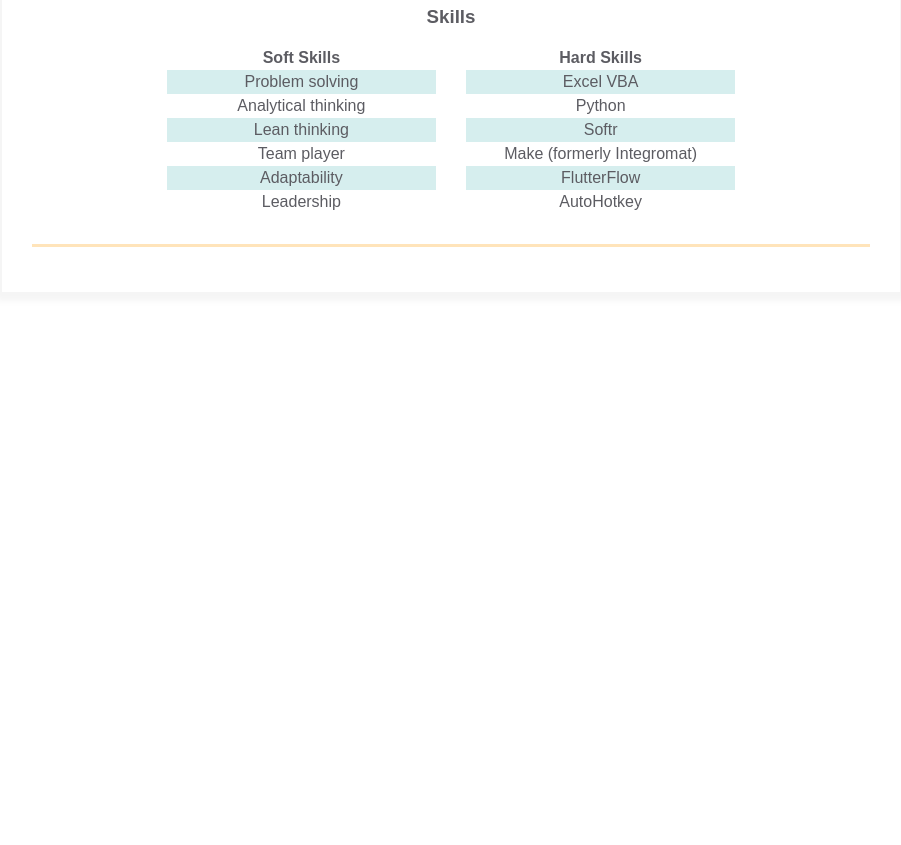
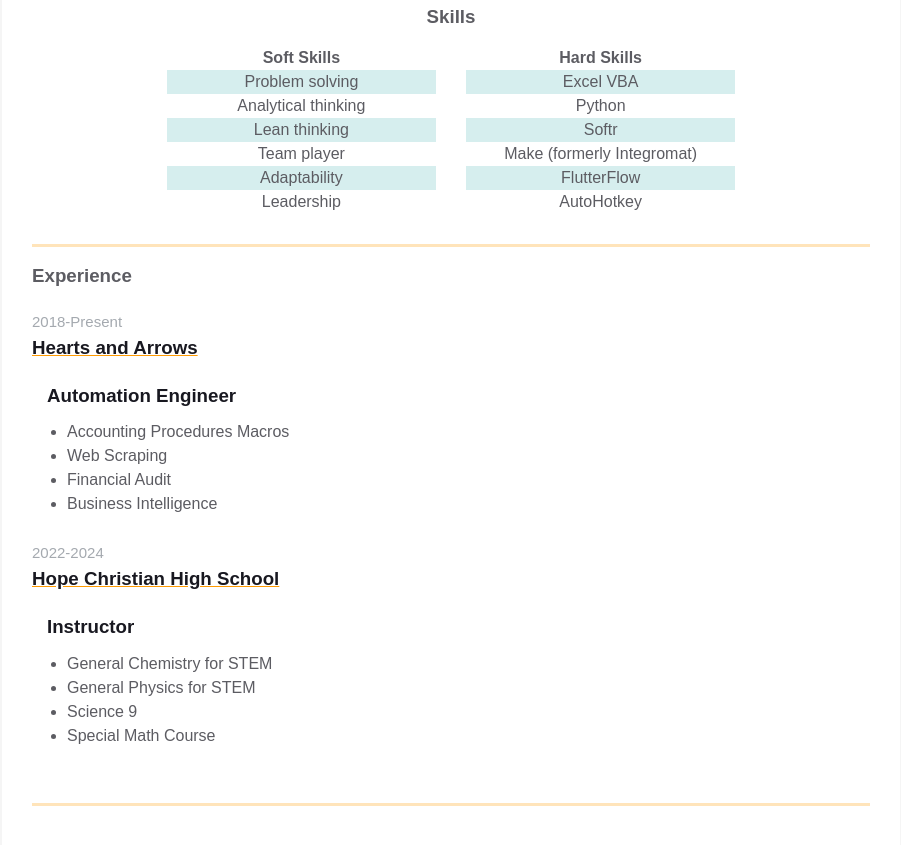
Before and after one commit to cjuc05/homepage, a plain HTML site: page index.html in a window 1280 px wide. Shown: the part 479-1324 px from the top of the page, without its empty margins (189-1090 px from the left). Before the commit the page ends 822 px from the top, so only its background shows below. Drawn offline with Linux system fonts and the light colour scheme.

Commit message:
Added Experience section

```diff
--- a/index.html
+++ b/index.html
@@ -125,6 +125,58 @@
               </div>
             </div>
           </div>
+          <div class="container">
+            <div class="resume__block">
+                <div class="main-info fh">
+                    <div class="experiences">
+                        <h3 class="experiences__header">Experience</h3>
+                            <div class="experiences__company">
+                                <div class="experiences__company-header">
+                                    <span class="experiences__company-header-durability">2018-Present</span>
+                                    <h3 class="experiences__company-header-name">Hearts and Arrows</h3>
+                                </div>
+
+                                <div class="experiences__company-project">
+                                    <span class="experiences__company-project-role"></span>
+                                    <h3 class="experiences__company-project-name">Automation Engineer</h3>
+                                    <ul class="experiences__company-project-responsibilities">
+                                    <li>Accounting Procedures Macros</li>
+                                    <li>Web Scraping</li>
+                                    <li>Financial Audit</li>
+                                    <li>Business Intelligence</li>
+                                    </ul>
+                                </div>
+                            </div>
+                            <div class="experiences__company">
+                                <div class="experiences__company-header">
+                                    <span class="experiences__company-header-durability">2022-2024</span>
+                                    <h3 class="experiences__company-header-name">Hope Christian High School</h3>
+                                </div>
+
+                                <div class="experiences__company-project">
+                                    <span class="experiences__company-project-role"></span>
+                                    <h3 class="experiences__company-project-name">Instructor</h3>
+                                    <ul class="experiences__company-project-responsibilities">
+                                    <li>General Chemistry for STEM</li>
+                                    <li>General Physics for STEM</li>
+                                    <li>Science 9</li>
+                                    <li>Special Math Course</li>
+                                    </ul>
+                                </div>
+                            </div>
+
+
+
+
+                    </div>
+
+                    <div class="additional-info fv">
+
+
+                    </div>
+                </div>
+            </div>
+          </div>
 
 
         </div>
```
